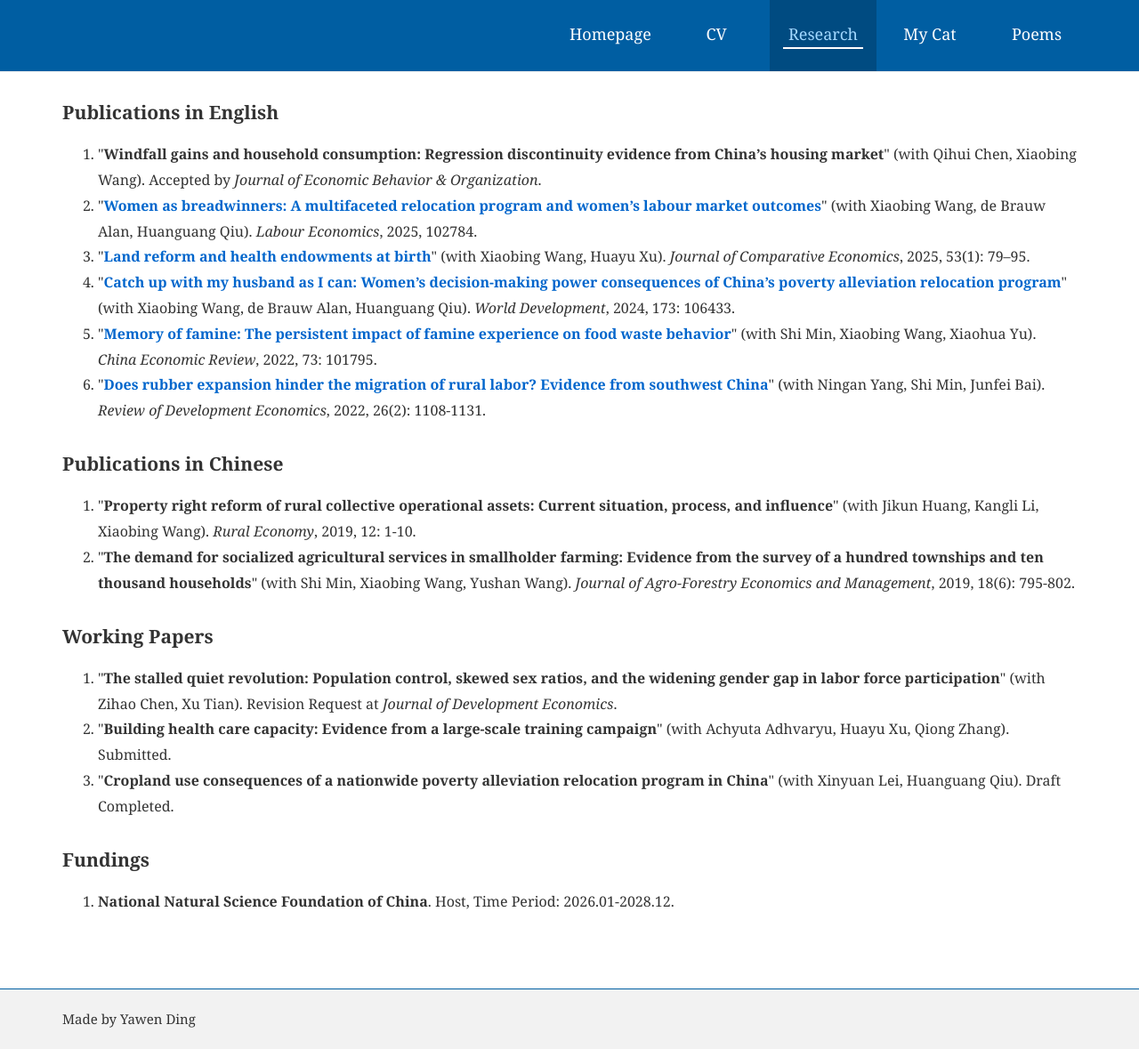
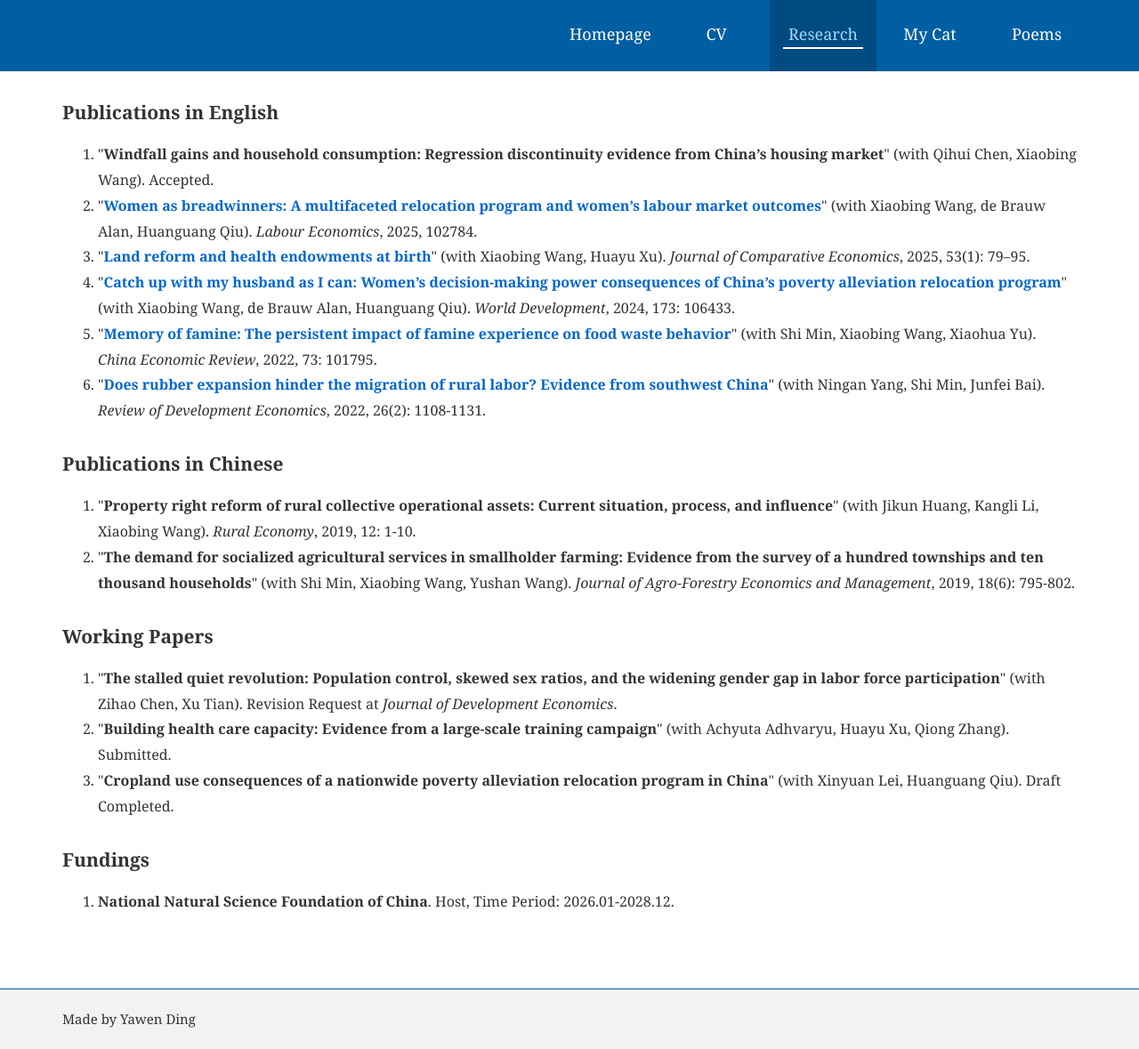
Before and after one commit to YawenDing/yawending.github.io, a Jekyll site: the page built from pages/_research/index.md, in a window 1280 px wide. Shown: the whole page at 89% size. Built offline with Jekyll 4.4.1, drawn with Linux system fonts in a browser that asks for light colours.

Commit message:
Update index.md

```diff
--- a/pages/_research/index.md
+++ b/pages/_research/index.md
@@ -7,7 +7,7 @@ no_heading: true
 ## Publications in English
 
 <ol>
-<li>"<b>Windfall gains and household consumption: Regression discontinuity evidence from China’s housing market</b>" (with Qihui Chen, Xiaobing Wang). Accepted by <i>Journal of Economic Behavior & Organization</i>.</li>
+<li>"<b>Windfall gains and household consumption: Regression discontinuity evidence from China’s housing market</b>" (with Qihui Chen, Xiaobing Wang). Accepted.</li>
 <li>
     "<a href="https://www.sciencedirect.com/science/article/abs/pii/S0927537125001083" target="_blank" rel="noopener"><b>Women as breadwinners: A multifaceted relocation program and women’s labour market outcomes</b></a>" (with Xiaobing Wang, de Brauw Alan, Huanguang Qiu). <i>Labour Economics</i>, 2025, 102784.
  </li>
```
